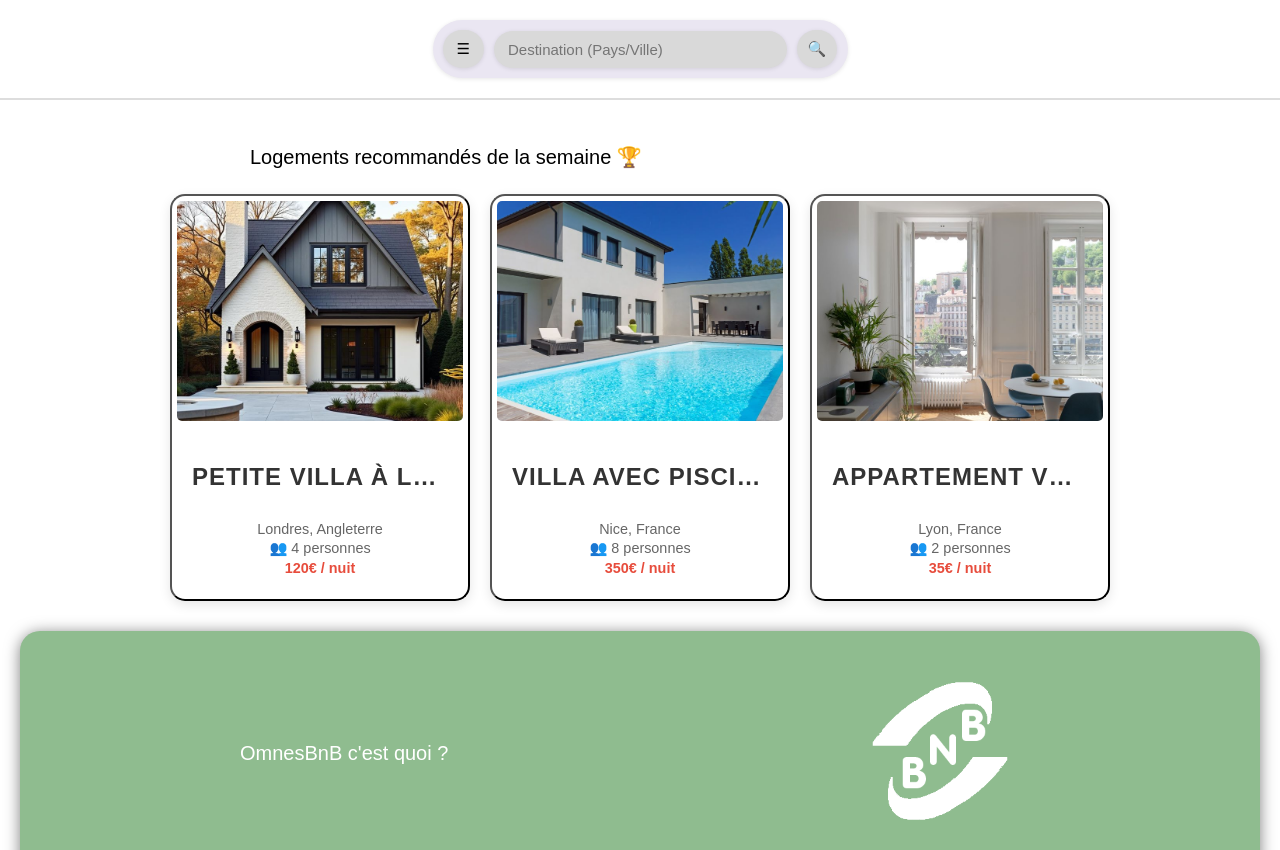
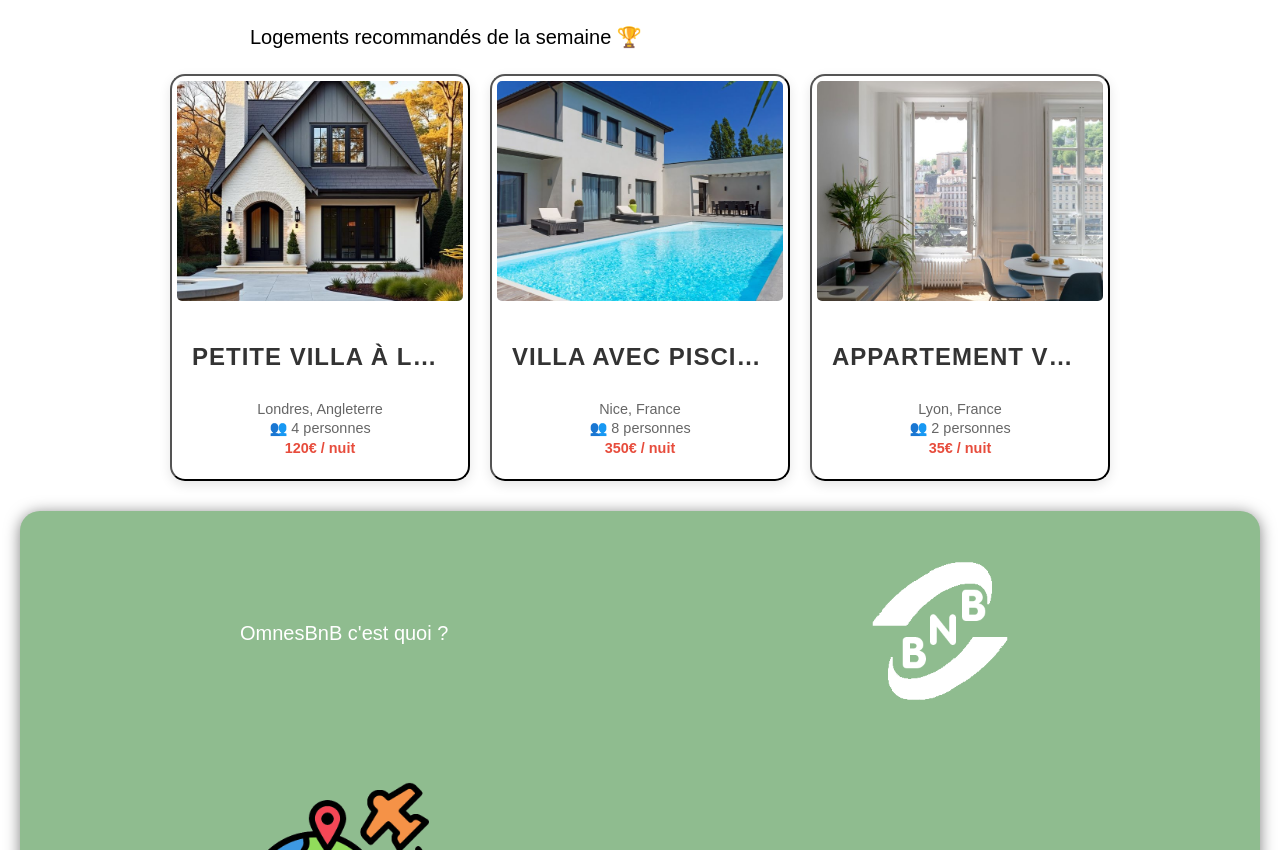
Before and after one commit to ECE-Lyon/omnesbnb-equipe_1b, a PHP site: page / in a window 1280 px wide. Shown: the part 216-1066 px from the top of the page. Run offline with PHP 8.4, Linux system fonts and the light colour scheme.

```diff
--- a/detail_annonce.php
+++ b/detail_annonce.php
@@ -14,7 +14,7 @@ require_once 'base_donnee.php';
 // base_donnee.php doit exposer un objet PDO nommé $pdo
 if (!isset($pdo) || !($pdo instanceof PDO)) {
     try {
-        $pdo = new PDO('mysql:host=localhost;dbname=omnesbnb;charset=utf8mb4', 'db_user', 'db_pass', [
+        $bdd = new PDO('mysql:host=localhost;dbname=omnesbnb;charset=utf8mb4', 'db_user', 'db_pass', [
             PDO::ATTR_ERRMODE => PDO::ERRMODE_EXCEPTION,
             PDO::ATTR_DEFAULT_FETCH_MODE => PDO::FETCH_ASSOC
         ]);
@@ -24,7 +24,7 @@ if (!isset($pdo) || !($pdo instanceof PDO)) {
 }
 
 // Récupération des données de l'annonce
-$stmt = $pdo->prepare(
+$stmt = $bdd->prepare(
     'SELECT l.*, u.pseudo, u.avatar
      FROM logements l
      JOIN users u ON u.id = l.id_utilisateur
--- a/index.php
+++ b/index.php
@@ -61,7 +61,6 @@ $annonces = [
         <meta name="viewport" content="width=device-width, initial-scale=1.0">
         <title>OmnesBnB/menu</title>
         <link rel="stylesheet" href="menu.css">
-        <link rel="stylesheet" href="rechercher_logement_menu.css">
         <link rel="stylesheet" href="annonce.css">
         <script type="text/javascript" src="javascript/recherche_logement.js"></script>
         <script type="text/javascript" src="javascript/langue_accordeon.js"><</script>
@@ -145,37 +144,6 @@ $annonces = [
 
 
         <main>
-            <section class="recherche-logement">
-
-                <div class="search-block">
-
-                    <!-- Barre de recherche -->
-                    <div class="search-container">
-                        <button class="filtre-btn" onclick="toggleFilters()">☰</button>
-                        <input type="text" id="searchInput" placeholder="Destination (Pays/Ville)">
-                        <button class="search-btn" onclick="window.location.href='recherche_logement.php'">🔍</button>
-                    </div>
-
-                    <!-- Filtres en dessous -->
-                    <div id="filtres" class="filtres hidden">
-                        <div class="filtre-group">
-                            <label for="start-date">Date de début :</label>
-                            <input type="date" id="start-date">
-                        </div>
-
-                        <div class="filtre-group">
-                            <label for="end-date">Date de fin :</label>
-                            <input type="date" id="end-date">
-                        </div>
-
-                        <div class="filtre-group">
-                            <label for="voyageurs">Voyageurs :</label>
-                            <input type="number" id="voyageurs" min="1" value="1">
-                        </div>
-                    </div>
-
-                </div>
-            </section>
 
             <section class="logement-recommander">
                 <p class="titre-recommander">Logements recommandés de la semaine 🏆 </p>
--- a/logout.php
+++ b/logout.php
@@ -6,7 +6,7 @@ session_destroy();  // Détruit la session
 // Optionnel : supprimer aussi les cookies de session s’il y en a
 setcookie(session_name(), '', time() - 3600, '/');
 
-// Redirection vers la page d’accueil ou de login
+// Redirection vers la page d’accueil
 header("Location: index.php");
 exit();
 ?>
--- a/menu.css
+++ b/menu.css
@@ -294,19 +294,12 @@
 
     /* Section Logement recommander*/
 
-    /* Séparation */
-    .logement-recommander {
-        border-top: 2px solid #ddd;
-        margin-top: 20px;
-        padding-top: 20px;
-    }
-
     .logement-recommander .titre-recommander {
         font-size: 16px;
         text-align: center;
     }
 
-    /* Footer moderne et responsive */
+    /* Footer */
     footer {
         background-color: #f5f5f5;
         padding: 20px 10px;
--- a/recherche_logement.php
+++ b/recherche_logement.php
@@ -146,7 +146,7 @@ $messages = [
                 </div>
             </section>
 
-            <div id="resultats" class="bloc-recommander">
+            <div id="resultats" class="bloc-resultat">
                 <!-- Les cartes de logement s’afficheront ici dynamiquement -->
             </div>
 
--- a/rechercher_logement_menu.css
+++ /dev/null
@@ -1,92 +0,0 @@
-@media screen and (min-width: 375px){
-    .recherche-logement {
-        display: flex;
-        justify-content: center;
-        margin: 20px 0;
-
-    }
-
-    .search-block {
-        display: flex;
-        flex-direction: column;
-        width: 100%;
-        max-width: 360px;
-    }
-
-    .search-container {
-        display: flex;
-        align-items: center;
-        gap: 10px;
-        flex: 1;
-        max-width: 415px;
-        padding: 10px 10px 10px 10px;
-        border-radius: 30px;
-        border: none;
-        background-color: #eae6f2;  /* un violet/gris doux */
-        box-shadow: 0 1px 4px rgba(0,0,0,0.1);
-    }
-
-
-
-    .filtre-btn, .search-container input[type="text"], .search-btn {
-        padding: 10px 14px;
-        font-size: 15px;
-        border: none;
-        border-radius: 20px;
-        background-color: #d9d9d9;
-        cursor: pointer;
-        box-shadow: 0 1px 4px rgba(0,0,0,0.1);
-    }
-
-    .filter-btn {
-        width: 40px;
-    }
-
-    .search-container input[type="text"] {
-        width: 265px;
-    }
-
-    .search-btn {
-        width: 40px;
-        padding: 10px 10px;
-    }
-    /* Filtres cachés par défaut */
-    .filtres {
-        display: flex;
-        flex-direction: row; /* Affichage horizontal */
-        justify-content: space-between; /* Espace entre les blocs */
-        gap: 5px;
-        padding: 10px 5px;
-        background-color: #f3f3f3;
-        border-radius: 10px;
-        margin-top: 10px;
-    }
-
-    .filtres.hidden {
-        display: none;
-    }
-
-    .filtre-group {
-        display: flex;
-        flex-direction: column; /* Garde le label au-dessus de l'input */
-        flex: 1;
-    }
-
-    .filtre-group label {
-        font-size: 14px;
-        margin-bottom: 4px;
-    }
-
-    .filtre-group input {
-        padding: 6px 5px;
-        border-radius: 8px;
-        border: 1px solid #ccc;
-        width: 90%;
-    }
-}
-
-@media screen and (min-width: 428px) /*représente un iphone 12-13 Pro max*/{
-    .search-block {
-        max-width: 415px;
-    }
-}
```
Also changed, not shown: recherche_logement.css (+56 -24 lines).
